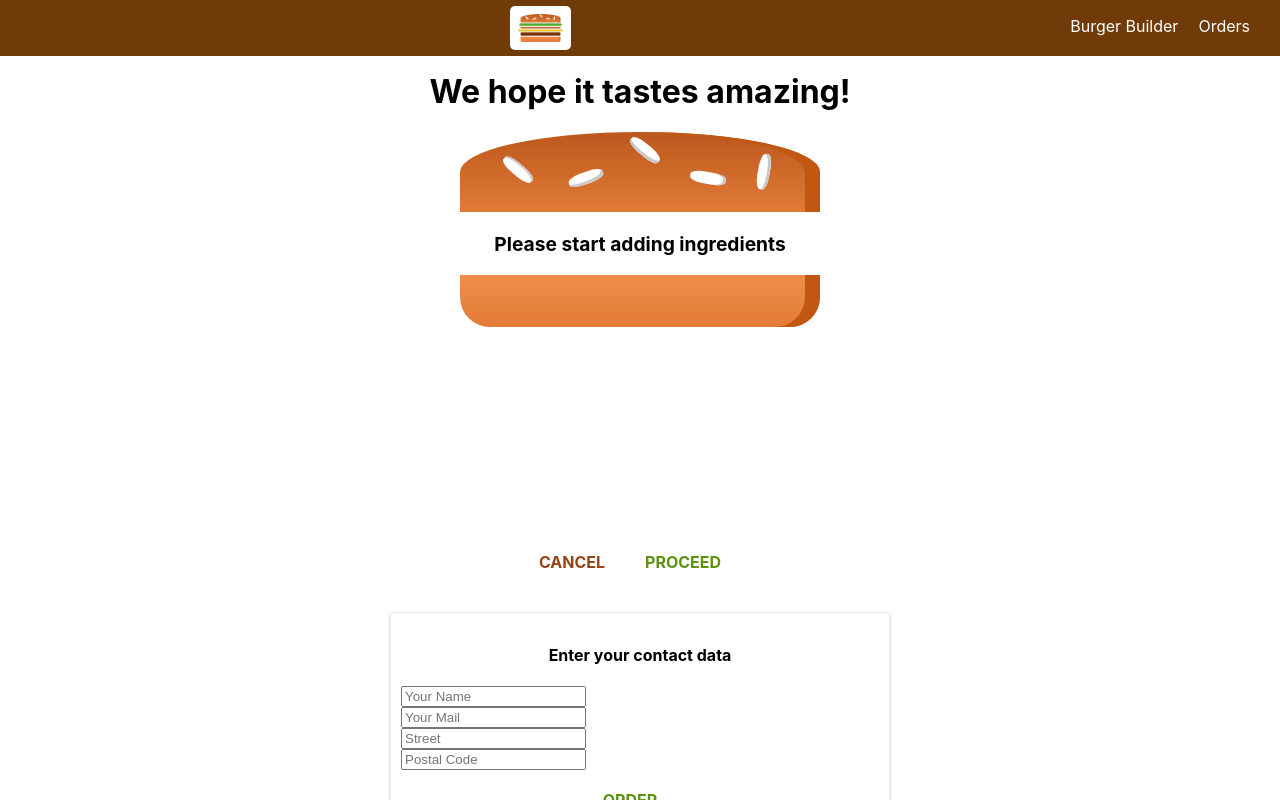
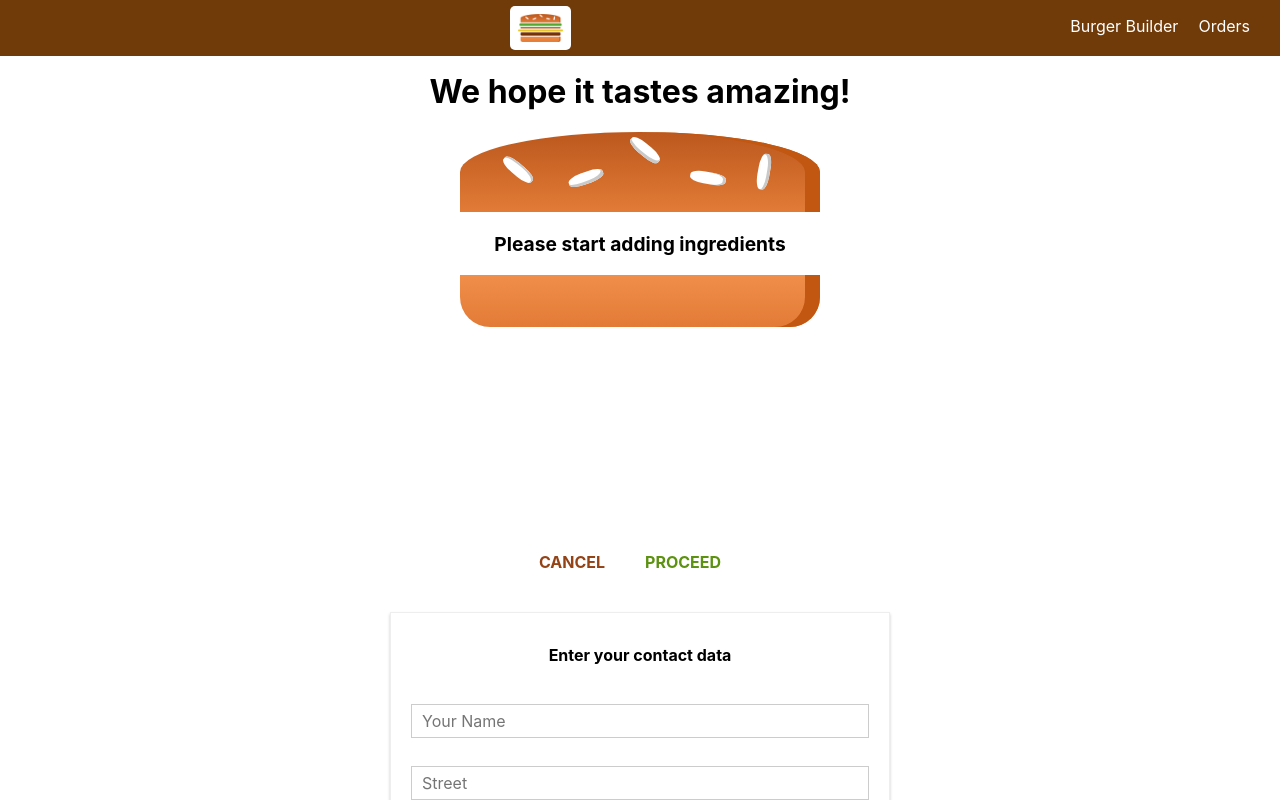
Before and after one commit to Aihab1/Burger-Builder, a React (Create React App) app: page /checkout in a window 1280 px wide. Both pictures are taken after a click on the button "PROCEED". Shown: the top 800 px of the page. Built offline with nearby package versions, Linux system fonts and the light colour scheme.

Commit message:
Added form validation

```diff
--- a/src/components/UI/Button/Button.js
+++ b/src/components/UI/Button/Button.js
@@ -2,7 +2,7 @@
 import classes from './Button.module.css';
 
 const button = (props) => (
-    <button onClick={props.clicked} className={[classes.Button, classes[props.btnType]].join(' ')}>{props.children}</button>
+    <button disabled={props.disabled} onClick={props.clicked} className={[classes.Button, classes[props.btnType]].join(' ')}>{props.children}</button>
 );
 
 export default button;
--- a/src/components/UI/Button/Button.module.css
+++ b/src/components/UI/Button/Button.module.css
@@ -8,6 +8,11 @@
     padding: 10px;
     margin: 10px;
     font-weight: bold;
+}
+
+.Button:disabled{
+    color: #ccc;
+    cursor: not-allowed;
 }
 
 .Button:first-of-type {
--- /dev/null
+++ b/src/components/UI/Input/Input.js
@@ -0,0 +1,40 @@
+import React from 'react';
+import classes from './Input.module.css';
+
+const input = (props) => {
+    let inputElement = null;
+    const inputClasses = [classes.InputElement]
+
+    if(props.invalid && props.shouldValidate && props.touched){
+        inputClasses.push(classes.Invalid);
+    }
+
+    switch(props.elementType) {
+        case('input'):
+            inputElement = <input className={inputClasses.join(' ')} {...props.elementConfig} value={props.value} onChange={props.changed}/>;
+            break;
+        case ('textarea'):
+            inputElement = <textarea className = {inputClasses.join(' ')} {...props.elementConfig} value={props.value} onChange={props.changed}/>;
+            break;
+        case ('select'):
+            inputElement = (
+                <select className={classes.InputElement} value={props.value} onChange={props.changed}>
+                    {props.elementConfig.options.map(option =>(
+                        <option key={option.value} value={option.value}>{option.displayValue}</option>
+                    ))}
+                </select>
+            );
+            break;
+        default:
+            inputElement = <input className = {inputClasses.join(' ')} {...props.elementConfig} value={props.value}/>;
+    }
+
+    return (
+        <div className={classes.Input}>
+            <label className={classes.Label}>{props.label}</label>
+            {inputElement}
+        </div>
+    );
+};
+
+export default input;
--- /dev/null
+++ b/src/components/UI/Input/Input.module.css
@@ -0,0 +1,32 @@
+.Input{
+    width: 100%;
+    padding: 10px;
+    box-sizing: border-box;
+}
+
+.Label{
+    font-weight: bold;
+    display: block;
+    margin-bottom: 8px;
+}
+
+.InputElement{
+    outline: none;
+    border: 1px solid #ccc;
+    background-color: white;
+    font: inherit;
+    padding: 6px 10px;
+    display: block;
+    width: 100%;
+    box-sizing: border-box;
+}
+
+.InputElement:focus{
+    outline: none;
+    background-color: #ccc;
+}
+
+.Invalid{
+    border: 1px solid red;
+    background-color: #FDA49A;
+}
--- a/src/containers/Checkout/ContactData/ContactData.js
+++ b/src/containers/Checkout/ContactData/ContactData.js
@@ -1,18 +1,95 @@
-import React, {Component} from 'react';
+import React, { Component } from 'react';
 import Button from '../../../components/UI/Button/Button';
 import classes from './ContactData.module.css';
 import axios from '../../../axios-orders';
 import withErrorHandler from '../../../hoc/withErrorHandler/withErrorHandler';
 import Spinner from '../../../components/UI/Spinner/Spinner';
+import Input from '../../../components/UI/Input/Input';
 
 class ContactData extends Component {
     state = {
-        name: '',
-        email: '',
-        address: {
-            street: '',
-            postalCode: '',
+        orderForm: {
+            name: {
+                elementType: 'input',
+                elementConfig: {
+                    type: 'text',
+                    placeholder: 'Your Name',
+                },
+                value: '',
+                validation: {
+                    required: true,
+                },
+                valid: false,
+                touched: false,
+            },
+            street: {
+                elementType: 'input',
+                elementConfig: {
+                    type: 'text',
+                    placeholder: 'Street',
+                },
+                value: '',
+                validation: {
+                    required: true,
+                },
+                valid: false,
+                touched: false,
+            },
+            zipCode: {
+                elementType: 'input',
+                elementConfig: {
+                    type: 'text',
+                    placeholder: 'ZIP Code',
+                },
+                value: '',
+                validation: {
+                    required: true,
+                    minLength: 6,
+                    maxLength: 6,
+                },
+                valid: false,
+                touched: false,
+            },
+            country: {
+                elementType: 'input',
+                elementConfig: {
+                    type: 'text',
+                    placeholder: 'Country',
+                },
+                value: '',
+                validation: {
+                    required: true,
+                },
+                valid: false,
+                touched: false,
+            },
+            email: {
+                elementType: 'input',
+                elementConfig: {
+                    type: 'email',
+                    placeholder: 'Your Mail',
+                },
+                value: '',
+                validation: {
+                    required: true,
+                },
+                valid: false,
+                touched: false,
+            },
+            deliveryMethod: {
+                elementType: 'select',
+                elementConfig: {
+                    options: [
+                        {value: 'fastest', displayValue: 'Fastest'},
+                        {value: 'cheapest', displayValue: 'Cheapest'},
+                    ]
+                },
+                value: 'fastest',
+                validation:{},
+                valid: true,
+            },
         },
+        formIsValid: false,
         loading: 'false',
     }
 
@@ -20,19 +97,14 @@
         event.preventDefault();
         // alert('You continue!');
         this.setState({ loading: true });
+        const formData = {};
+        for(let formElementIdentifier in this.state.orderForm){
+            formData[formElementIdentifier] = this.state.orderForm[formElementIdentifier].value;
+        }
         const order = {
             ingredients: this.props.ingredients,
             price: this.props.price,
-            customer: {
-                name: 'Aihab',
-                address: {
-                    street: 'Test',
-                    zipCode: '12345',
-                    country: 'India'
-                },
-                email: 'test@test.com'
-            },
-            deliveryMethod: 'fastest'
+            orderData: formData,
         };
         axios.post('/orders.json', order)
             .then(response => {
@@ -44,20 +116,70 @@
             });
     }
 
-    render(){
+    checkValidity(value, rules){
+        let isValid = true;
+        if(rules.required === true){
+            isValid = value.trim() !== '' && isValid;
+        }
+        if(rules.minLength){
+            isValid = value.length >= rules.minLength && isValid;
+        }
+        if(rules.maxLength){
+            isValid = value.length <= rules.maxLength && isValid;
+        }
+        return isValid;
+    }
+
+    inputChangedHandler = (event, inputIdentifier) => {
+        const updatedOrderForm = {
+            ...this.state.orderForm
+        };
+        const updatedFormElement = {
+            ...updatedOrderForm[inputIdentifier]
+        };
+        updatedFormElement.value = event.target.value;
+        updatedFormElement.valid = this.checkValidity(updatedFormElement.value, updatedFormElement.validation);
+        //console.log(updatedFormElement.valid);
+        updatedFormElement.touched = true;
+        updatedOrderForm[inputIdentifier] = updatedFormElement;
+
+        let formIsValid = true;
+        for(let inputIdentifier in updatedOrderForm){
+            formIsValid = updatedOrderForm[inputIdentifier].valid && formIsValid;
+        }
+
+        this.setState({orderForm: updatedOrderForm, formIsValid: formIsValid});
+    }
+
+    render() {
+        const formElementsArray = [];
+        for(let key in this.state.orderForm){
+            formElementsArray.push({
+                id: key,
+                config: this.state.orderForm[key],
+            });
+        }
         let form = (
-            <form>
-                <input className={classes.Input} type="text" name="name" placeholder="Your Name"/>
-                <input className={classes.Input} type="text" name="email" placeholder="Your Mail"/>
-                <input className={classes.Input} type="text" name="street" placeholder="Street"/>
-                <input className={classes.Input} type="text" name="postal" placeholder="Postal Code"/>
-                <Button btnType="Success" clicked={this.orderHandler}>ORDER</Button>
+            <form onSubmit={this.orderHandler}>
+                {/* <Input elementType="..." elementConfig="..." value="..." /> */}
+                {formElementsArray.map(formElement => (
+                    <Input
+                        key={formElement.id}
+                        elementType={formElement.config.elementType}
+                        elementConfig={formElement.config.elementConfig}
+                        value={formElement.config.value}
+                        invalid={!formElement.config.valid}
+                        shouldValidate={formElement.config.validation}
+                        touched={formElement.config.touched}
+                        changed={(event) => this.inputChangedHandler(event, formElement.id)}/>
+                ))}
+                <Button btnType="Success" disabled={!this.state.formIsValid}>ORDER</Button>
             </form>
         );
-        if(this.state.loading === true){
+        if (this.state.loading === true) {
             form = <Spinner />;
         }
-        return(
+        return (
             <div className={classes.ContactData}>
                 <h4>Enter your contact data</h4>
                 {form}
--- a/src/containers/Checkout/ContactData/ContactData.module.css
+++ b/src/containers/Checkout/ContactData/ContactData.module.css
@@ -8,10 +8,6 @@
     box-sizing: border-box;
 }
 
-.Input{
-    display: block;
-}
-
 @media (min-width: 600px){
     .ContactData {
         width: 500px;
```
Also changed, not shown: 1 other file (tests, documents, lock files or other folders).
